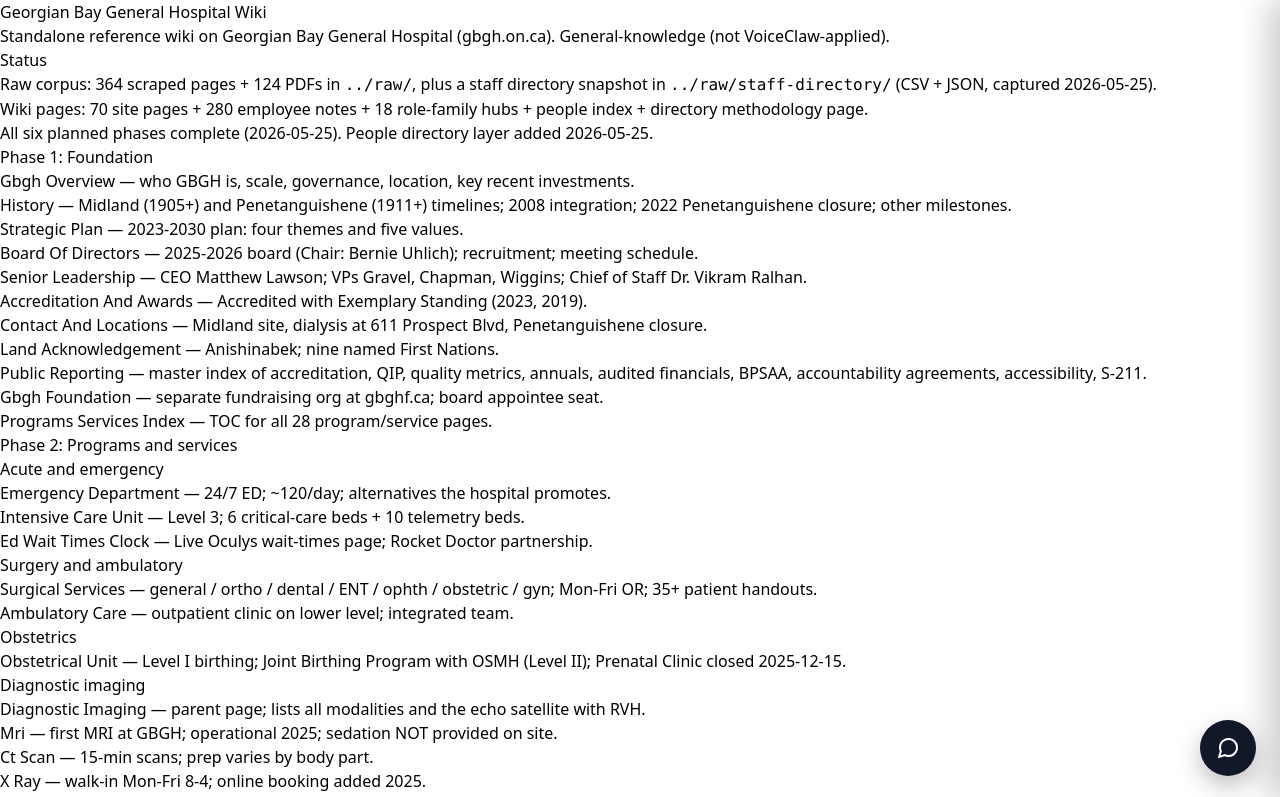
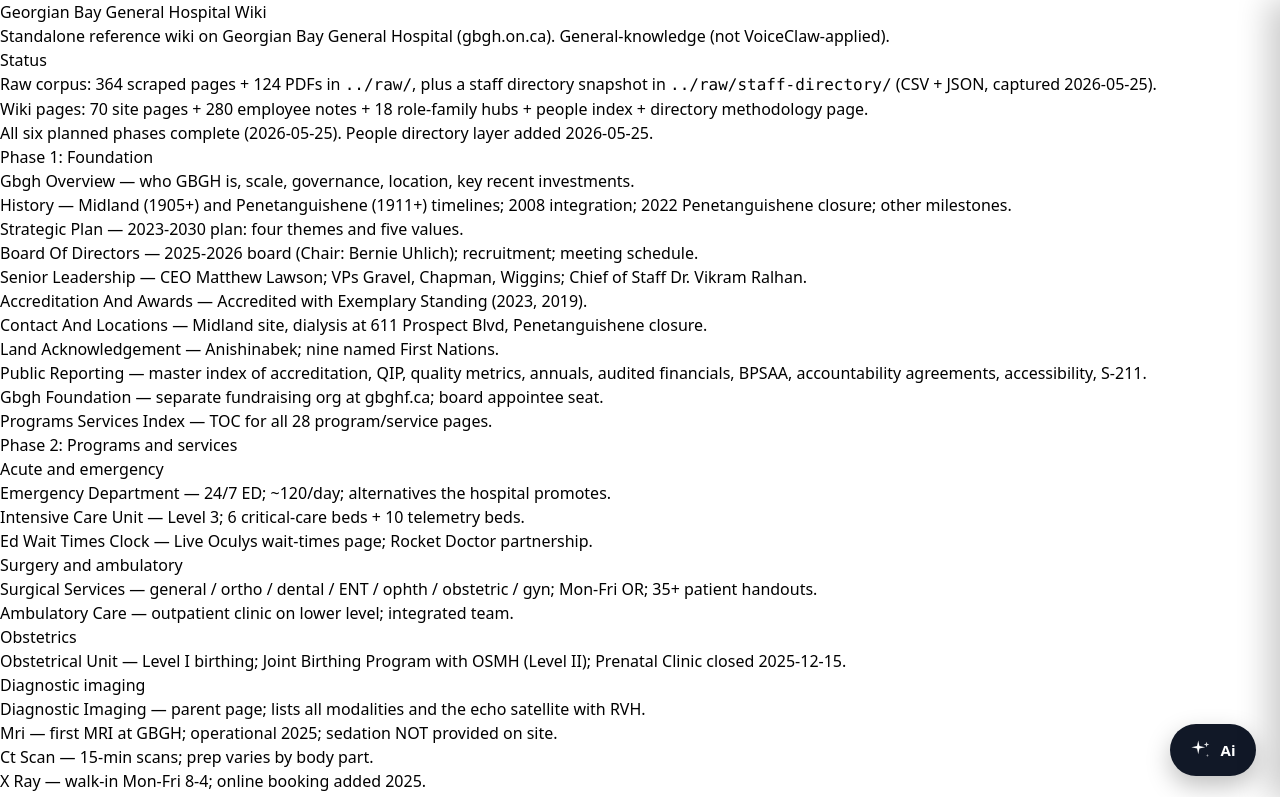
Before and after one commit to ianpilon/GBGH-Wiki-Site, a Next.js app: page / in a window 1280 px wide. Shown: the top 797 px of the page. Built offline with nearby package versions, Linux system fonts and the light colour scheme.

Commit message:
Restyle chat FAB: pill shape with sparkles + 'Ai' label

```diff
--- a/src/components/WikiChat.jsx
+++ b/src/components/WikiChat.jsx
@@ -131,30 +131,37 @@
   return (
     <>
       <button
-        aria-label="Open wiki chat"
+        aria-label="Open AI chat"
         onClick={() => setOpen(true)}
         title="Ask the wiki (Cmd+/)"
         style={{
           position: 'fixed',
           right: 'calc(24px + env(safe-area-inset-right))',
           bottom: 'calc(24px + env(safe-area-inset-bottom))',
-          width: '56px',
-          height: '56px',
+          padding: '12px 20px',
+          height: '52px',
           borderRadius: '9999px',
           background: '#111827',
           color: 'white',
           boxShadow: '0 10px 25px rgba(0,0,0,0.25)',
           display: open ? 'none' : 'flex',
           alignItems: 'center',
-          justifyContent: 'center',
+          gap: '8px',
           cursor: 'pointer',
           zIndex: 60,
           border: 'none',
+          fontFamily: 'inherit',
         }}
       >
-        <svg width="24" height="24" viewBox="0 0 24 24" fill="none" stroke="currentColor" strokeWidth="2" strokeLinecap="round" strokeLinejoin="round">
-          <path d="M21 11.5a8.38 8.38 0 0 1-.9 3.8 8.5 8.5 0 0 1-7.6 4.7 8.38 8.38 0 0 1-3.8-.9L3 21l1.9-5.7a8.38 8.38 0 0 1-.9-3.8 8.5 8.5 0 0 1 4.7-7.6 8.38 8.38 0 0 1 3.8-.9h.5a8.48 8.48 0 0 1 8 8v.5z"></path>
+        <svg width="22" height="22" viewBox="0 0 24 24" fill="currentColor" aria-hidden="true">
+          {/* Big 4-point sparkle, slightly left of center */}
+          <path d="M9 1.5 L10.3 7.7 16.5 9 10.3 10.3 9 16.5 7.7 10.3 1.5 9 7.7 7.7 Z" />
+          {/* Smaller sparkle, upper right */}
+          <path d="M18 3 L18.7 5.3 21 6 18.7 6.7 18 9 17.3 6.7 15 6 17.3 5.3 Z" opacity="0.85" />
+          {/* Tiny sparkle, lower right */}
+          <path d="M19 16 L19.4 17.6 21 18 19.4 18.4 19 20 18.6 18.4 17 18 18.6 17.6 Z" opacity="0.7" />
         </svg>
+        <span style={{ fontWeight: 600, fontSize: '15px', letterSpacing: '0.3px' }}>Ai</span>
       </button>
 
       {open && (
```
